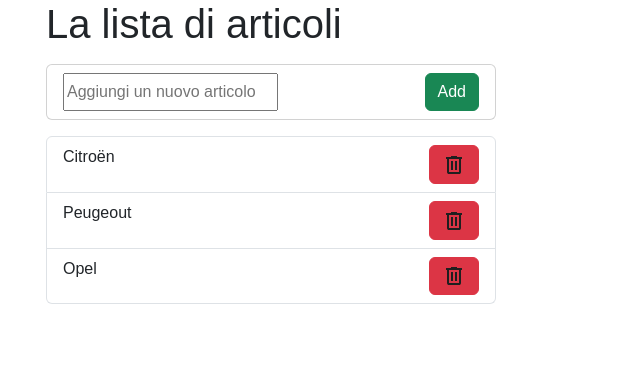
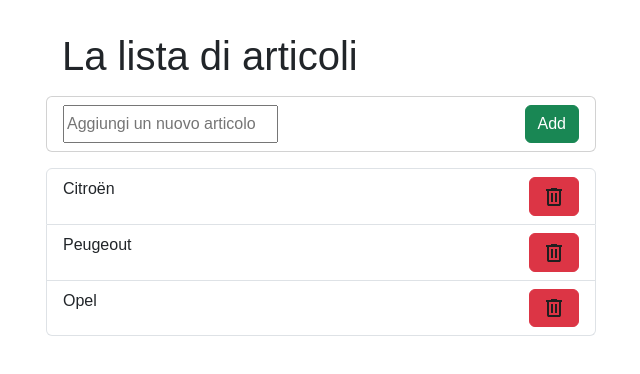
Before and after one commit to AlexandruMunteanu89/react-form, a React (Vite) app: page / in a window 1280 px wide. Shown: the top 374 px of the page, without its empty margins (36-676 px from the left). Built offline with nearby package versions, Linux system fonts and the light colour scheme; a web font is replaced by a local one.

Commit message:
Modifiche  Css

```diff
--- a/src/index.css
+++ b/src/index.css
@@ -7,13 +7,15 @@
 
 h1 {
     font-family: 'OpenDyslexic', sans-serif;
+    margin-top: 2rem;
+    padding-left: 1rem;
 }
 .list-style{
   display: flex;
   justify-content: space-between;
 }
 .card-style{
-  width: 450px;
+  width: 550px;
   margin-top: 1rem;
 }
 .add-form{
```
